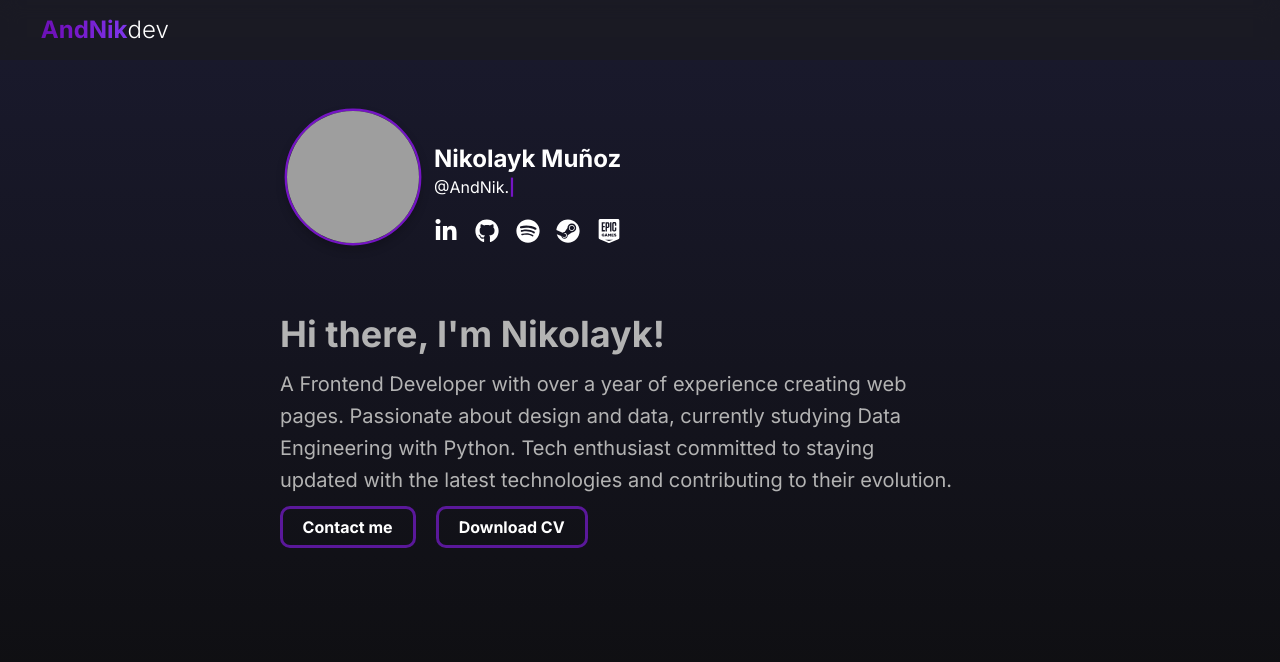
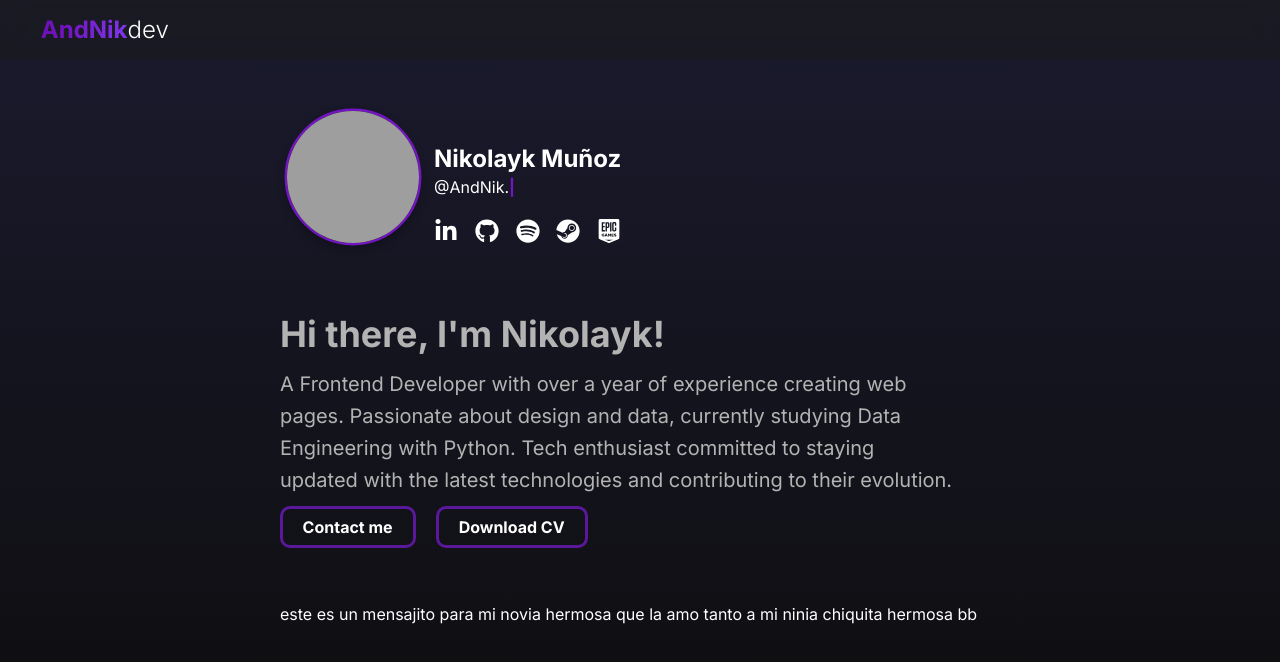
Before and after one commit to AndNikDev/AndNikDev-Portfolio, a React (Vite) app: page / in a window 1280 px wide. Shown: the top 662 px of the page. Built offline with nearby package versions, Linux system fonts and the light colour scheme; grey boxes are pictures that could not be loaded.

Commit message:
Changes to be committed: 	modified:   src/App.jsx

```diff
--- a/src/App.jsx
+++ b/src/App.jsx
@@ -14,6 +14,8 @@ function App() {
         <AboutMe />
         <ContactMe />
         {/* <Footer /> */}
+        <br /><br /><br /><br /><br /><br /><br /><br />
+        este es un mensajito para mi novia hermosa que la amo tanto a mi ninia chiquita hermosa bb
       </div>
     </div>
   );
```
